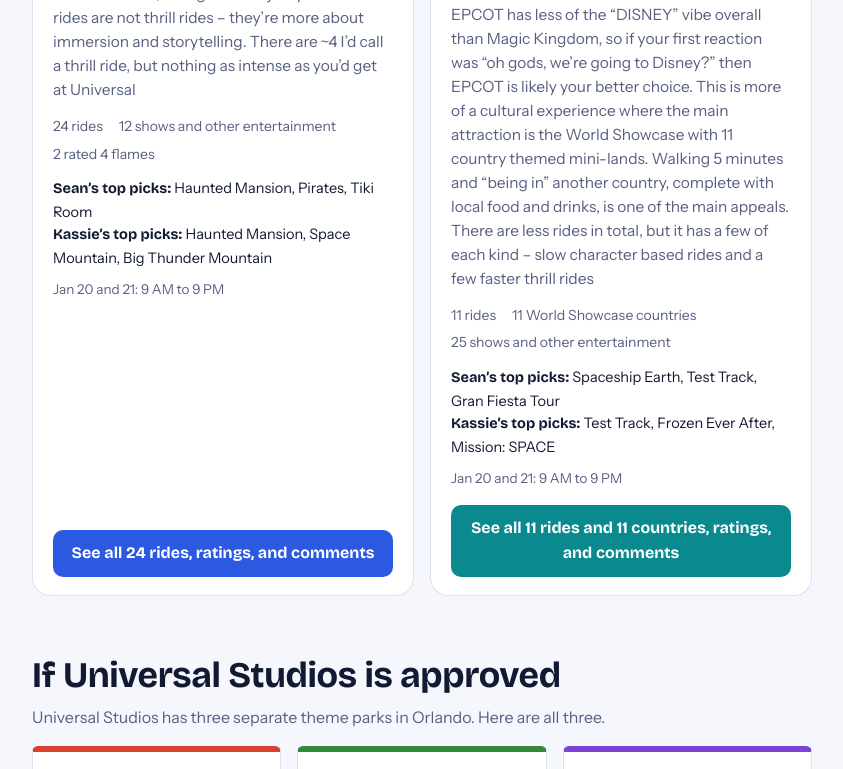
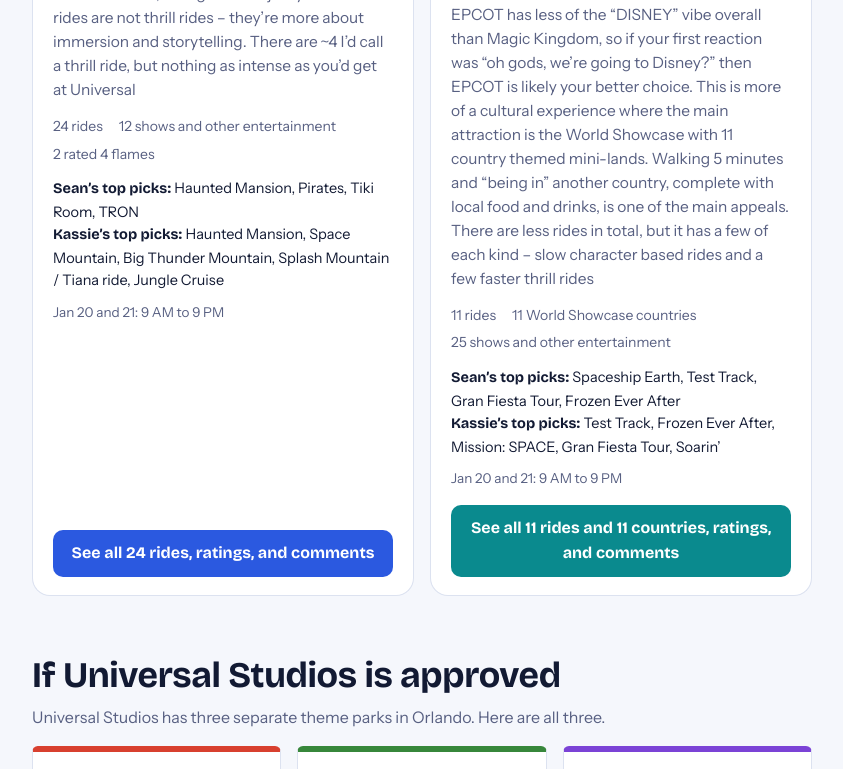
Before and after one commit to Reach3-Sean-Campbell/Fintech-Orlando-Theme-Parks-2027, a plain HTML site: page index.html in a window 1280 px wide. Shown: the part 1977-2746 px from the top of the page, without its empty margins (218-1061 px from the left). Drawn offline with nearby package versions, Linux system fonts and the light colour scheme; no server answers.

Commit message:
Add files via upload

```diff
--- a/index.html
+++ b/index.html
@@ -585,7 +585,7 @@ function stats(pk){
 }
 function realPicks(pk,who){
   var l=(pk.top5[who]||[]).filter(function(x){return !/never been|tbd/i.test(x)&&x.length<60});
-  return l.slice(0,3);
+  return l;
 }
 
 function parkCard(k,big){
```
